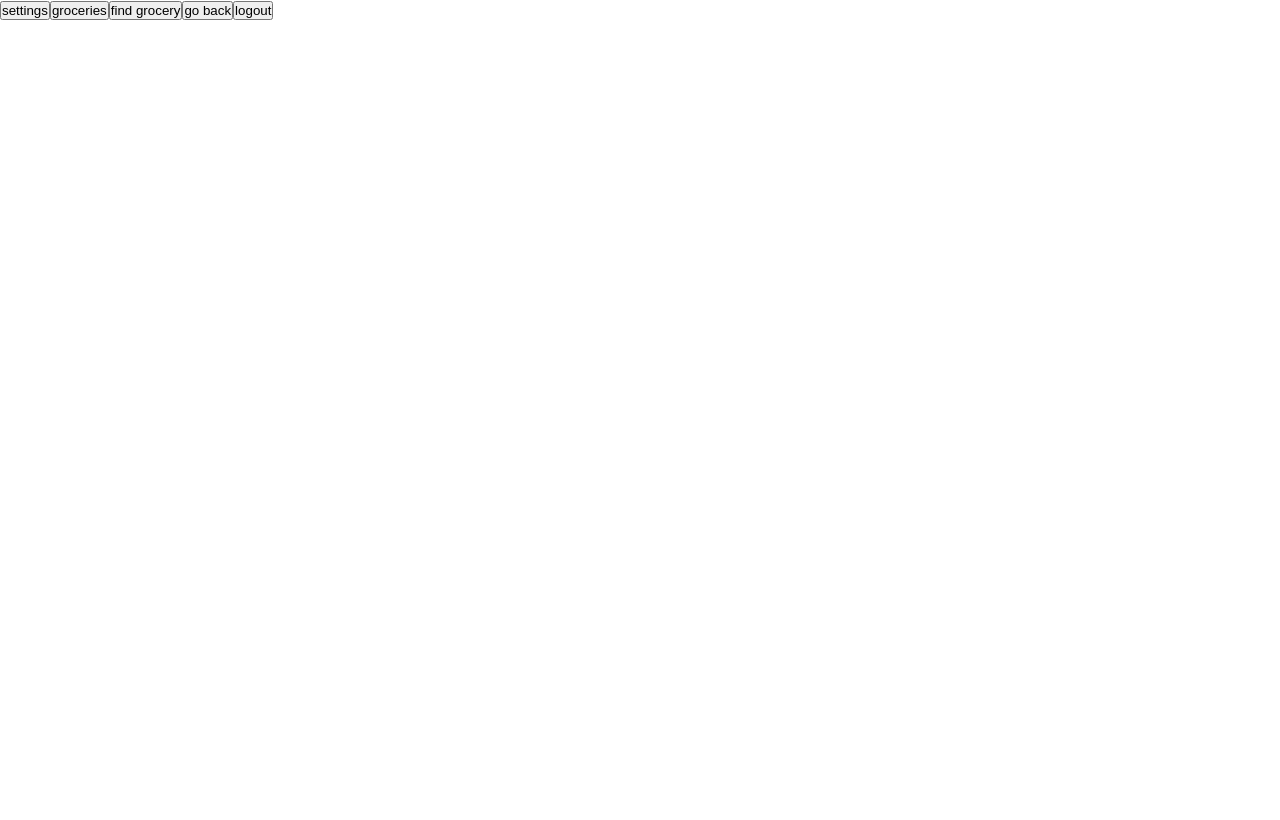
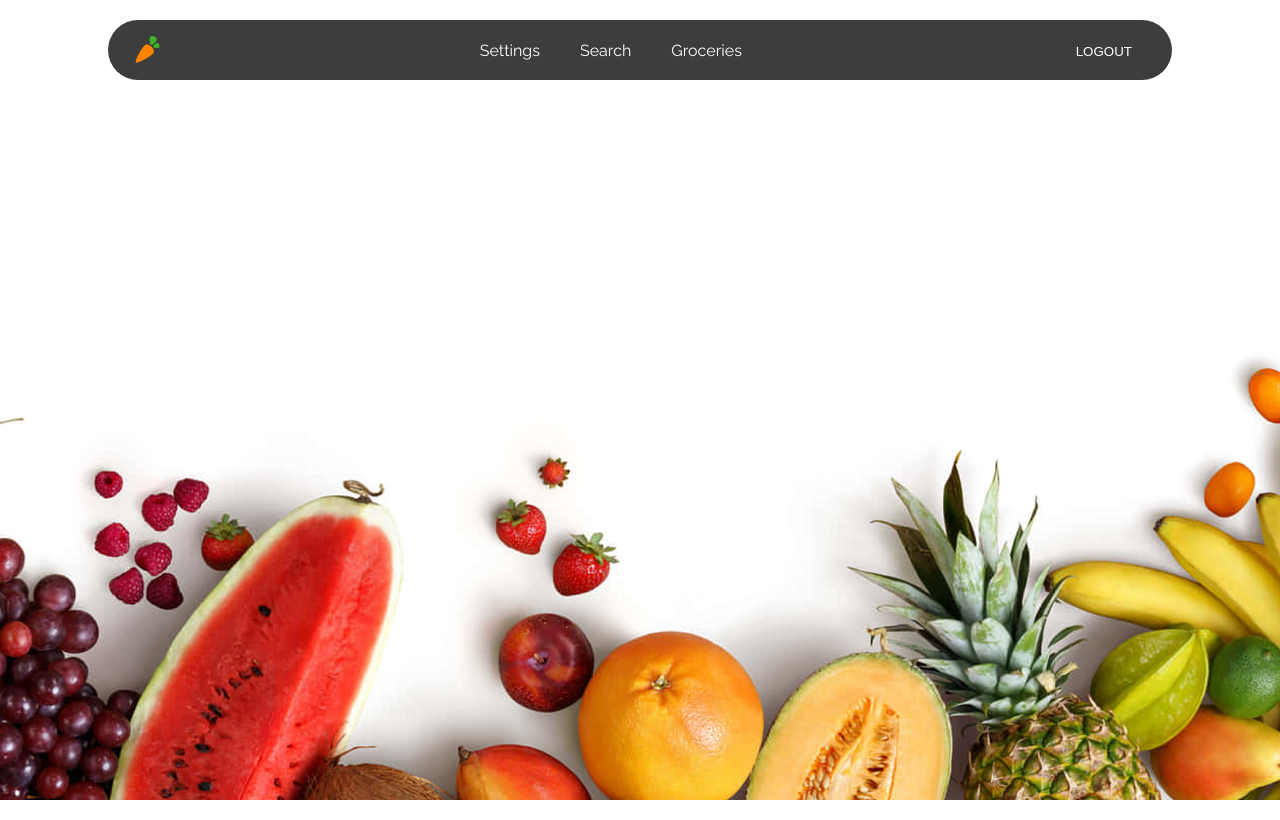
Before and after one commit to AlbanSahitii/groceries-manager, a React (Create React App) app in the folder app/: page /profile in a window 1280 px wide. Built offline with nearby package versions, Linux system fonts and the light colour scheme; no server answers; sample sign-in values are in the browser's storage.

Commit message:
added create and accept fam

```diff
--- a/app/src/components/GroceriesPage/SearchPage.js
+++ b/app/src/components/GroceriesPage/SearchPage.js
@@ -6,6 +6,8 @@ const SearchPage = () => {
     const [searchGrocerie, setSearchGrocerie] = useState("")
     const [groceries, setGroceries] = useState([])
     const {user, setUser} = useContext(AuthContext)
+
+    console.log(`search`)
 
     const handleChange = (e) => {
         e.preventDefault()
--- a/app/src/components/ProfilePage/CreateFamily.js
+++ b/app/src/components/ProfilePage/CreateFamily.js
@@ -37,19 +37,17 @@ const CreateFamily = () => {
 
     return (
         <>
-        Create FAm
-
         <div className='create-family'>
-            <img src={carrotLogo}></img>
+            <h1>Create your family</h1>
             <form onSubmit={handleSubmit}>
-                <label>Enter your family name:
                     <input
                         type="text"
                         name="familyName"
                         value = {inputs.familyName || ""}
                         onChange={handleChange}
+                        placeholder='Family Name'
                     />
-                </label>
+                    <br></br>
                 <input type="submit" />
             </form>
         </div>
--- a/app/src/components/ProfilePage/Navbar.js
+++ b/app/src/components/ProfilePage/Navbar.js
@@ -1,7 +1,30 @@
 import './src/styles/navbar.css'
+import CarrotLogo from './src/img/carrot-icon.png'
+import { AuthContext } from '../../context/AuthContext'
+import { useContext, useEffect } from 'react'
+
 const Navbar = () => {
+    const {logout} = useContext(AuthContext)
+
+    const handleLogout = async ()=> {
+            logout()
+    }
+
     return (
-        <>nav</>
+        <>
+            <nav className='auth-navbar'>
+                <img src={CarrotLogo}></img>
+                <ul>
+                    <a><li>Settings</li></a>
+                    <a href='/search'><li>Search</li></a>
+                    <a href='/groceries'><li>Groceries</li></a>
+                </ul>
+                <ul>
+                    <li><button onClick={handleLogout}>LOGOUT</button></li>
+                </ul>
+            </nav>
+
+        </>
     )
 }
 export default Navbar
--- a/app/src/components/ProfilePage/Profile.js
+++ b/app/src/components/ProfilePage/Profile.js
@@ -1,4 +1,4 @@
-import { React, useContext, useEffect, useState } from 'react'
+    import { React, useContext, useEffect, useState } from 'react'
 import { AuthContext } from '../../context/AuthContext'
 import { useNavigate } from 'react-router-dom';
 import axios from 'axios';
@@ -7,14 +7,16 @@ import axios from 'axios';
 import CreateFamily from './CreateFamily'
 import ProfilePage from './ProfilePage'
 import AcceptFamily from './AcceptFamily'
-
+import Navbar from './Navbar';
+import './src/styles/profile.css'
 const Profile = () => {
-    const {user, setUser} = useContext(AuthContext)
+    const {logout, user, setUser} = useContext(AuthContext)
     const [userFam, setUserFam] = useState(null)
     const navigate = useNavigate();
+
+    console.log(user)
+
     useEffect(() => {
-
-
         const fetchData = async () => {
 
             const response = await axios.get(`http://localhost:3080/api/family/check_user?user_id=${user.userId}`)
@@ -35,24 +37,7 @@ const Profile = () => {
 
     return (
         <>
-                <button onClick={() => console.log(`this will be settings section`)}>settings</button>
-                <button onClick={() => navigate('/groceries')}>groceries</button>
-                <button onClick={() => navigate('/search')}>find grocery</button>
-
-                <button onClick={() => navigate('/login')}>go back</button>
-                <button onClick={() => {
-                        setUser(null)
-                        localStorage.removeItem('jwt')
-                        localStorage.removeItem('username')
-                        localStorage.removeItem('userId')
-                        localStorage.removeItem('userType')
-                        localStorage.removeItem('familyId')
-                    }}>logout</button>
-                    <br></br>
-                    <br></br>
-
-
-
+                    <Navbar/>
             {
                 (() => {
                     if (userFam === true) {
@@ -61,7 +46,15 @@ const Profile = () => {
                         )
                     } else if (userFam === "Invited") {
                         return (
-                            (<AcceptFamily/>)
+                            (
+                            <>
+                            <div className='profile-family-container'>
+
+                                <CreateFamily/>
+                                <AcceptFamily/>
+                            </div>
+                            </>
+                            )
                         )
                     } else if (userFam === false) {
                         return (
--- a/app/src/components/ProfilePage/src/styles/navbar.css
+++ b/app/src/components/ProfilePage/src/styles/navbar.css
@@ -0,0 +1,43 @@
+.auth-navbar {
+    width: 80%;
+    height: 60px;
+    background-color: #3D3D3D;
+    border-radius: 38px;
+    padding: 0 20px 0 20px;
+    margin: 0 auto;
+    display: flex;
+	flex-direction: row;
+	flex-wrap: nowrap;
+	justify-content: space-between;
+	align-items: center;
+	align-content: center;
+    margin-top: 20px;
+    margin-bottom: 30px;
+}
+.auth-navbar > img {
+    height: 38px;
+}
+
+.auth-navbar > ul > a > li,
+.auth-navbar > ul > li {
+    color: white;
+    display: inline;
+    margin: 20px;
+
+}
+.auth-navbar > ul > a {
+    text-decoration: none;
+}
+
+.auth-navbar > ul > a:hover {
+    cursor: pointer;
+}
+
+
+.auth-navbar > ul > li >button {
+    background-color: inherit;
+    border: none;
+    color: white;
+    text-decoration: none;
+    cursor: pointer;
+}
--- /dev/null
+++ b/app/src/components/ProfilePage/src/styles/profile.css
@@ -0,0 +1,154 @@
+.create-family, .accept-family {
+    width: 30%;
+    height: 20%;
+    background-color: #3D3D3D;
+    padding: 10px 15px 10px 15px;
+    color:  white;
+    border-radius: 30px;
+
+}
+
+.create-family > form > input:first-child {
+    width: 80%;
+    background-color: inherit;
+    border: none;
+    border-bottom: 1px solid #ccc;
+    outline: none;
+    color: white;
+    font-size: 16px;
+    padding: 5px 0;
+    transition: border-color 0.3s;
+  }
+
+  .create-family > form > input:first-child::placeholder {
+    color: #ccc;
+    font-size: 14px;
+  }
+
+  .create-family > form > input:first-child:focus {
+    border-bottom: 1px solid #fff;
+  }
+
+.create-family>form>input {
+    margin: 20px;
+}
+
+.profile-family-container {
+    display: flex;
+    justify-content: space-evenly;
+}
+
+.accept-family-card-body > p > img {
+  width: 18px;
+  height: auto;
+}
+.accept-family-card-header{
+  display: flex;
+  flex-direction: row;
+  flex-wrap: nowrap;
+  justify-content: space-evenly;
+  align-items: center;
+  align-content: flex-start;
+
+}
+
+.accept-family-card-header > img {
+  width: 49px;
+  height: auto;
+  display: inline;
+}
+.accept-family-card-header > p {
+  display: inline;
+}
+
+.accept-family-card-header-header{
+  display: flex;
+	flex-direction: row;
+	flex-wrap: wrap;
+	justify-content: space-between;
+	align-items: center;
+	align-content: flex-start;
+
+
+}
+.accept-family > h1{
+  text-align: center;
+}
+.accept-family-card-header-information {
+  width: 80%;
+}
+.created-p{
+  display: block;
+  opacity: 0.6;
+  font-size: 12px;
+}
+
+.expire-p {
+  opacity: 0.6;
+  font-size: 12px;
+  display: inline;
+}
+
+.family-name{
+  display: inline;
+  margin-right: 20px;
+}
+
+.accept-family-card{
+  background-color: #578E7E;
+  border-radius: 20px 20px 30px 30px;
+  padding: 20px;
+}
+
+.accept-family-card-footer > button {
+  background-color: #FFFAEC;
+  color: white;
+  border: none;
+  padding: 10px 20px;
+  font-size: 16px;
+  cursor: pointer;
+  border-radius: 35px;
+
+}
+
+.accept-family-card-footer > button:hover {
+  background-color: rgb(215, 237, 231);
+
+}
+.accept-family-card-footer > .accept {
+  color:black
+}
+
+.accept-family-card-footer > .decline {
+  color: red;
+  margin: 10px;
+}
+
+.create-family > form > input[type="submit"] {
+  background-color: #578E7E;
+  color: white;
+  border: none;
+  padding: 10px 20px;
+  font-size: 16px;
+  cursor: pointer;
+  border-radius: 35px;
+
+}
+
+.create-family > form > input[type="submit"]:hover {
+  background-color: #49b496;
+
+}
+
+.create-family > h1 {
+  text-align: center;
+}
+
+body {
+
+  background: url('../../../src/img/background-fruits.png') no-repeat center center fixed;
+  background-size: cover;
+  background-position: center;
+  height: 100vh;
+
+}
--- a/app/src/context/AuthContext.js
+++ b/app/src/context/AuthContext.js
@@ -1,4 +1,4 @@
-import React, { createContext, useState } from "react";
+import React, { createContext, useEffect, useState } from "react";
 import { createPath, useNavigate } from 'react-router-dom';
 import axios from 'axios';
 
@@ -13,6 +13,17 @@ export const AuthProvider = ({ children }) => {
       await axios.post('http://localhost:3080/api/user/register', data)
       .then()
       .catch(error => console.log(error))
+  }
+
+  const logout = () => {
+
+    setUser(null)
+    localStorage.removeItem('jwt')
+    localStorage.removeItem('username')
+    localStorage.removeItem('userId')
+    localStorage.removeItem('userType')
+    localStorage.removeItem('familyId')
+    navigate('/login')
   }
 
   const login = async (data) => {
@@ -61,7 +72,7 @@ export const AuthProvider = ({ children }) => {
 
 
   return (
-    <AuthContext.Provider value={{ user, setUser, login, register, updateContext, checkUser }}>
+    <AuthContext.Provider value={{ logout, user, setUser, login, register, updateContext, checkUser }}>
       {children}
     </AuthContext.Provider>
   );
--- a/app/src/layouts/GuestLayout.js
+++ b/app/src/layouts/GuestLayout.js
@@ -1,18 +1,19 @@
-import React, { useContext, useEffect } from "react";
-import {AuthContext} from "../context/AuthContext";
+import React, { useContext, useEffect, useState } from "react";
+import { AuthContext } from "../context/AuthContext";
 import { Navigate, Outlet } from "react-router-dom";
 
 const GuestLayout = () => {
-    const {user, setUser} = useContext(AuthContext);
-    const jwt = localStorage.getItem('jwt')
-    const username = localStorage.getItem('username')
-    const userId = localStorage.getItem('userId')
-    if(!user && username && jwt) {
-        console.log(!user);
-        setUser({jwt,username, userId})
-    }
+    const { user, setUser } = useContext(AuthContext);
+    useEffect(() => {
+        const jwt = localStorage.getItem('jwt');
+        const username = localStorage.getItem('username');
+        const userId = localStorage.getItem('userId');
+        if (!user && username && jwt) {
+            setUser({ jwt, username, userId });
+        }
+    }, []);
 
-    return !user?.username || !jwt || !user?.userId ?  <Outlet/> :  <Navigate to="/profile" />
-}
+    return !user?.username || !user?.jwt || !user?.userId ? <Outlet /> : <Navigate to="/profile" />;
+};
 
-export default GuestLayout
+export default GuestLayout;
```
Also changed, not shown: app/src/components/ProfilePage/AcceptFamily.js (+23 -18 lines), app/src/components/ProfilePage/src/img/profile-icon.png (added), 1 other file (tests, documents, lock files or other folders).
